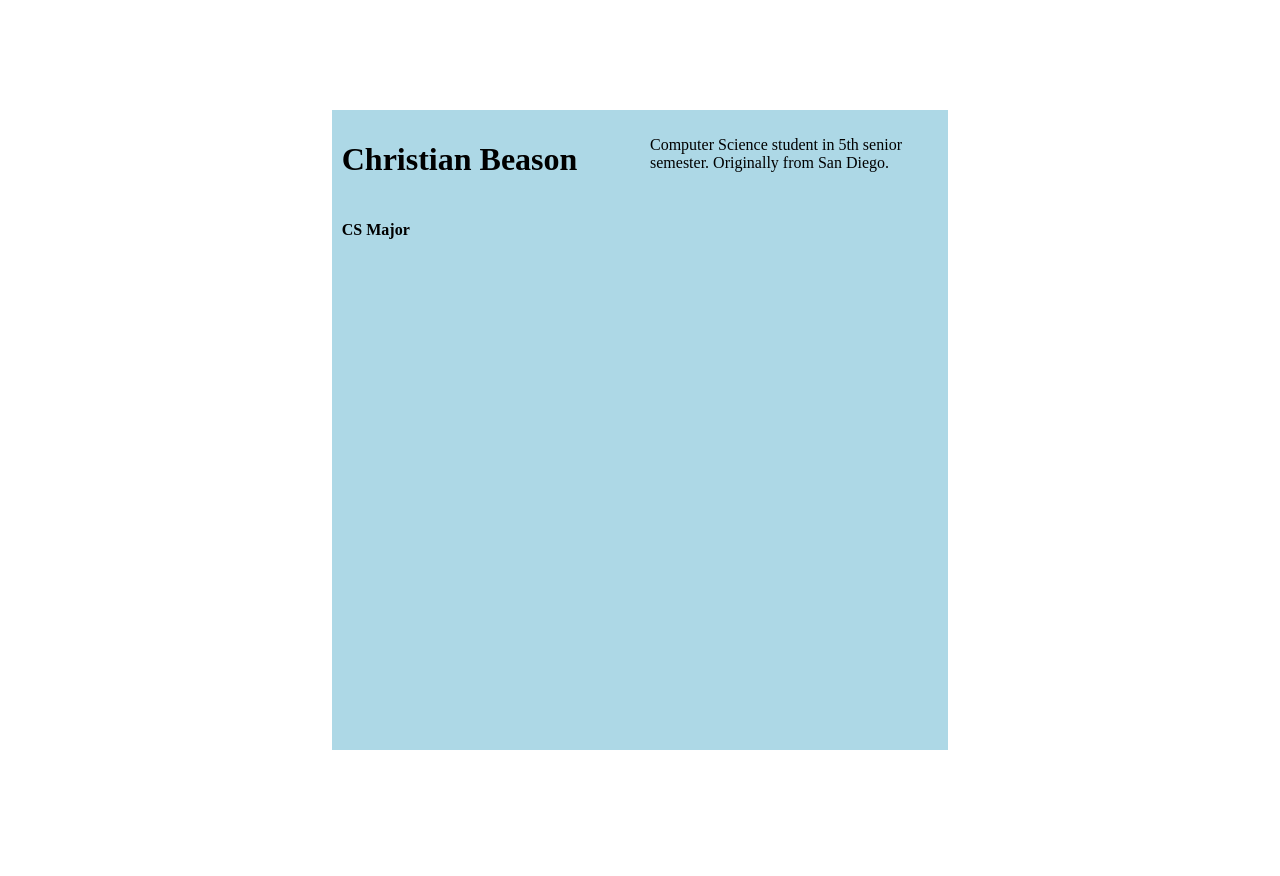
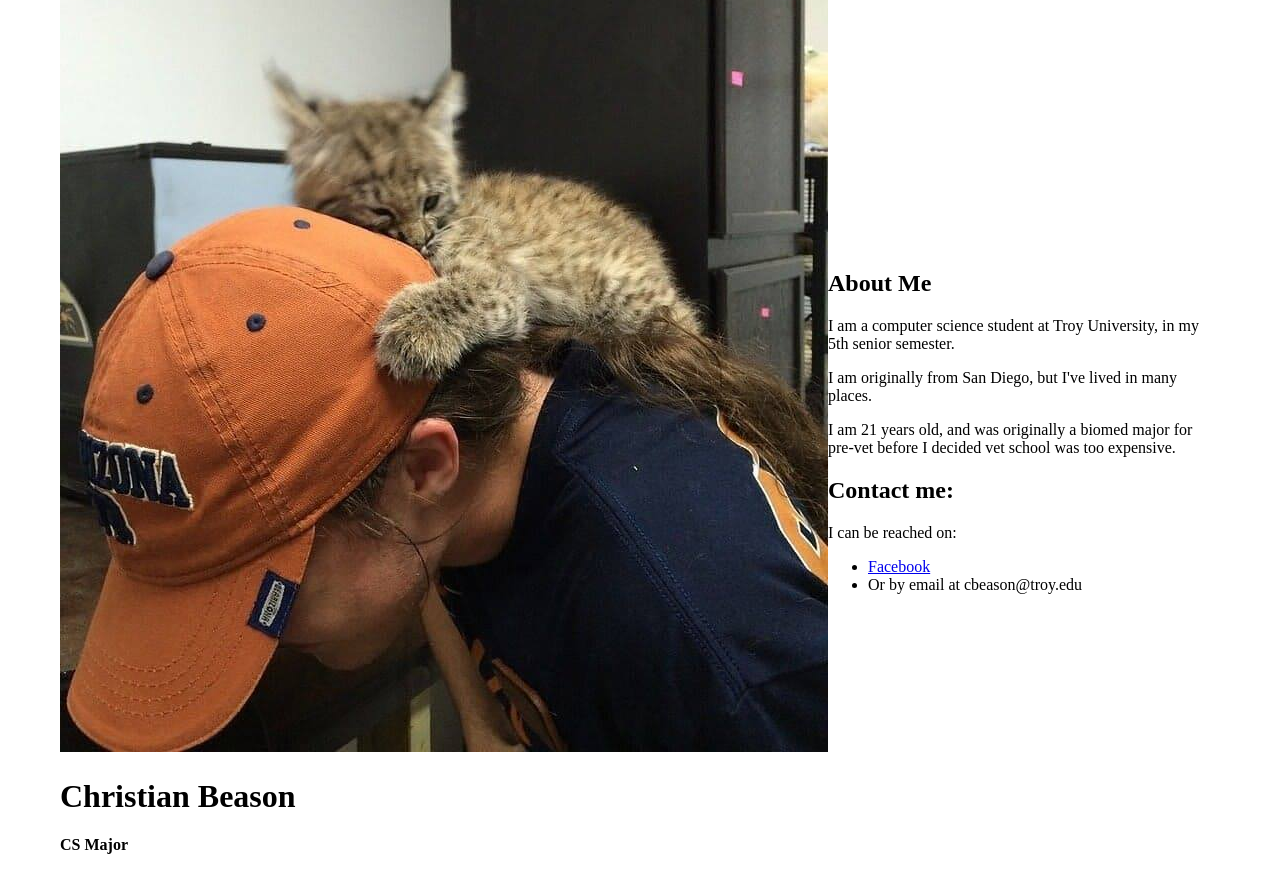
Before and after one commit to ForgottenFates/Biography-Website, a plain HTML site: page index.html in a window 1280 px wide. Drawn offline with Linux system fonts and the light colour scheme.

Commit message:
Update index.html

```diff
--- a/index.html
+++ b/index.html
@@ -6,20 +6,26 @@
   </head>
 
   <body>
-    <div class="wrap">
-
-      <div class="left">
-        <h1 class="name">Christian Beason</h1>
-        <h4 class="major">CS Major</h4>
-      </div>
-
-      <div class="right">
-        <p class="bio">
-          Computer Science student in 5th senior semester.
-          Originally from San Diego.
-        </p>
-      </div>
-
-    </div>
+    <header>
+      <img src="https://forgottenfates.github.io/Biography-Website/BobcatProfile.jpg" class="profile-img">
+      <h1 class="name">Christian Beason</h1>
+      <h4 class="major">CS Major</h4>
+    </header>
+    <main>
+      <section id = about>
+        <h2>About Me</h2>
+        <p>I am a computer science student at Troy University, in my 5th senior semester.<p>
+        <p>I am originally from San Diego, but I've lived in many places.</p>
+        <p>I am 21 years old, and was originally a biomed major for pre-vet before I decided vet school was too expensive.</p>
+      </section>
+      <section id = contact>
+        <h2>Contact me:</h2>
+        <p>I can be reached on:</p>
+        <ul>
+          <li><a href="https://https://www.facebook.com/christian.beason.7?ref=bookmarks">Facebook</a></li>
+          <li>Or by email at cbeason@troy.edu</li>
+        </ul>
+      </section>
+    </main>
   </body>
 </html>
```
